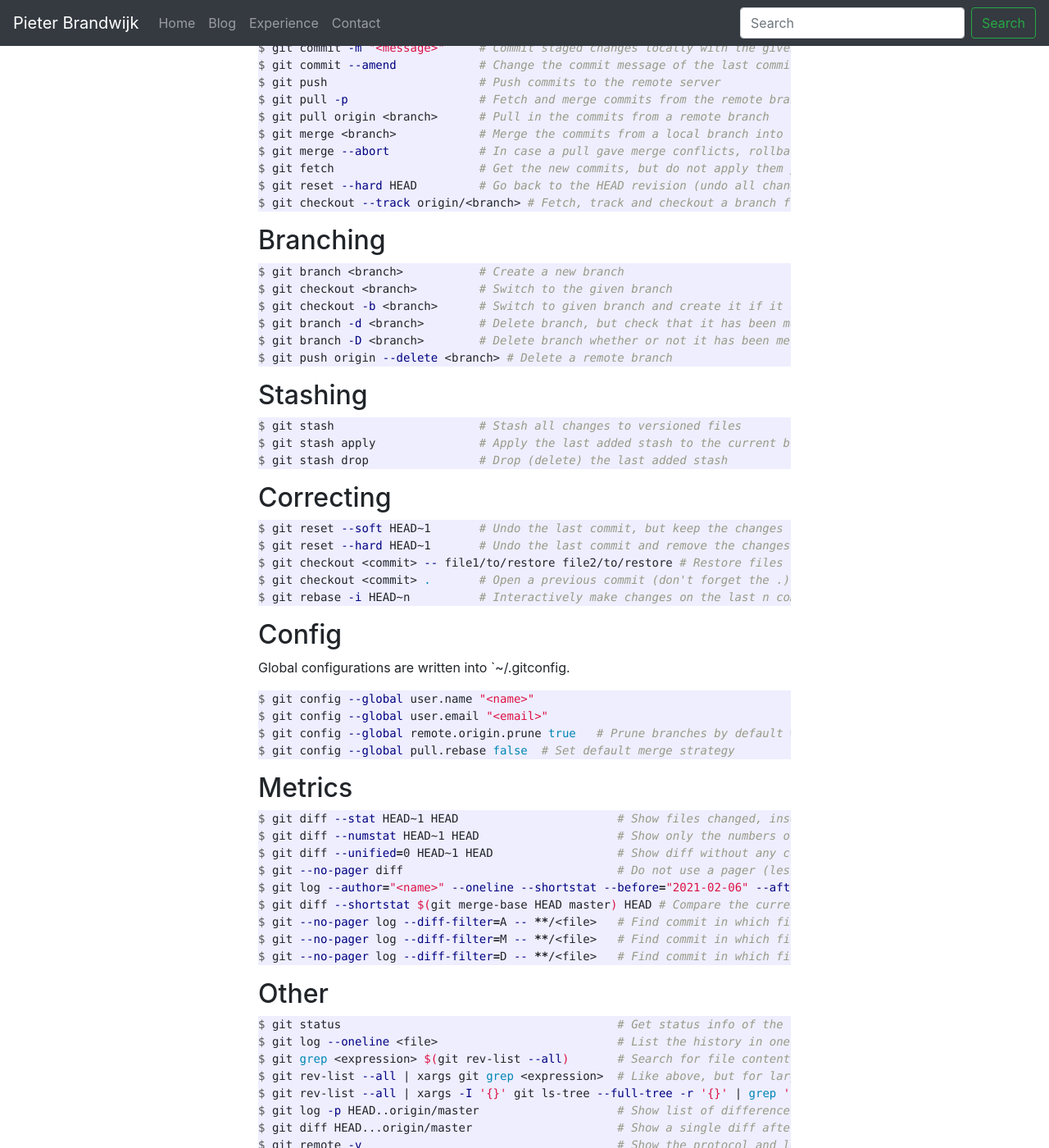
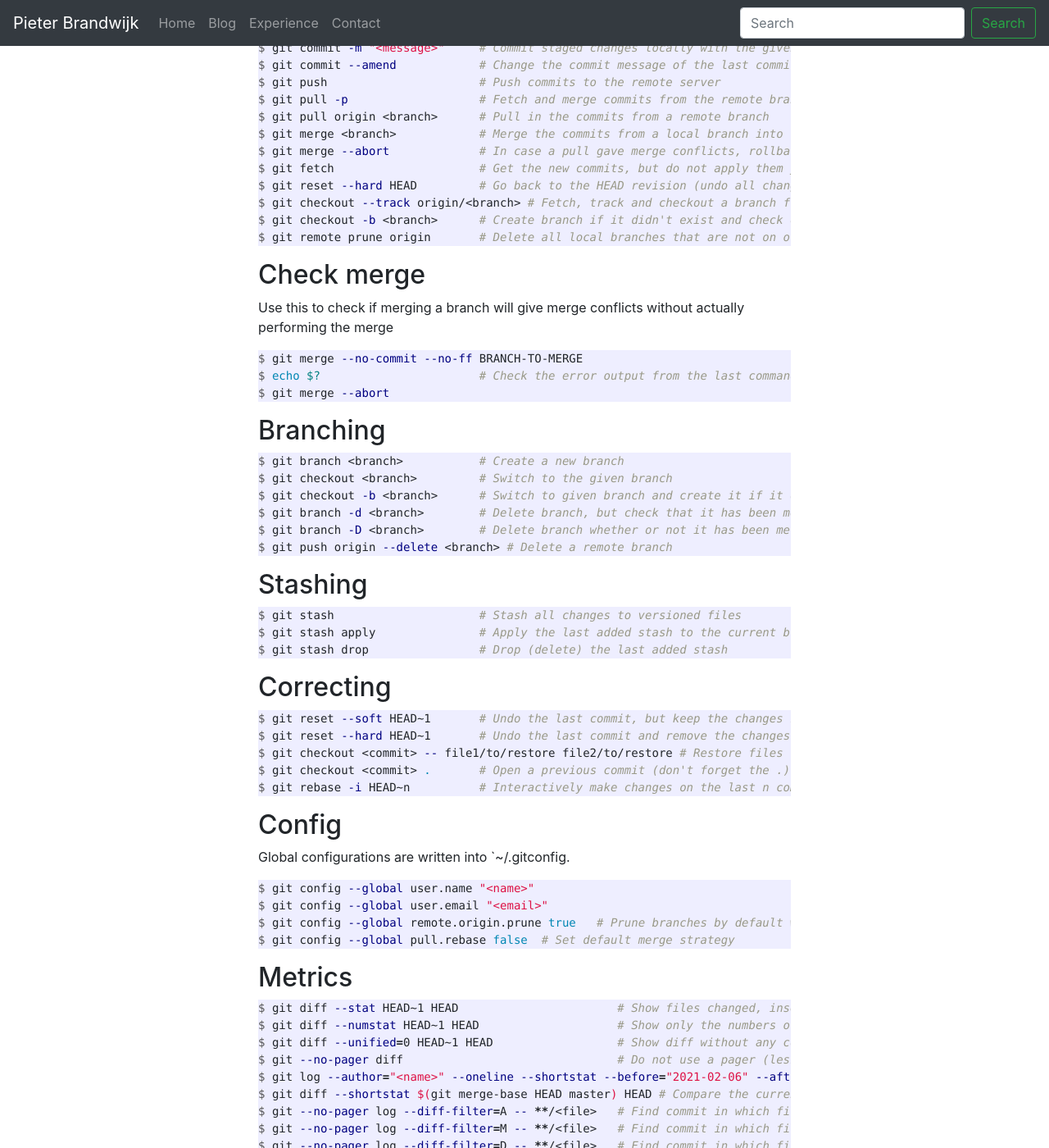
Before and after one commit to pbrandwijk/pbrandwijk.github.io, a Jekyll site: the page built from _posts/2020-09-14-cheat-sheet-git.md, in a window 1280 px wide and 1400 px high, scrolled down 289 px. Shown: the whole window at 82% size. Built offline with Jekyll 4.4.1, drawn with Linux system fonts in a browser that asks for light colours; nearby versions of some CDN libraries; comment, search, counter and statistics services are not loaded; some of the changed text lies outside the part shown.

Commit message:
Add git commands

````diff
--- a/_posts/2020-09-14-cheat-sheet-git.md
+++ b/_posts/2020-09-14-cheat-sheet-git.md
@@ -24,6 +24,16 @@ $ git merge --abort             # In case a pull gave merge conflicts, rollback
 $ git fetch                     # Get the new commits, but do not apply them yet
 $ git reset --hard HEAD         # Go back to the HEAD revision (undo all changes to versioned files)
 $ git checkout --track origin/<branch> # Fetch, track and checkout a branch from origin
+$ git checkout -b <branch>      # Create branch if it didn't exist and check out
+$ git remote prune origin       # Delete all local branches that are not on origin
+```
+
+## Check merge
+Use this to check if merging a branch will give merge conflicts without actually performing the merge
+```console
+$ git merge --no-commit --no-ff BRANCH-TO-MERGE
+$ echo $?                       # Check the error output from the last command
+$ git merge --abort
 ```
 
 ## Branching
@@ -84,6 +94,7 @@ $ git rev-list --all | xargs -I '{}' git ls-tree --full-tree -r '{}' | grep '.*<
 $ git log -p HEAD..origin/master                    # Show list of differences after a git fetch
 $ git diff HEAD...origin/master                     # Show a single diff after git fetch
 $ git remote -v                                     # Show the protocol and location of the remote repositories
+$ git remote show origin                            # Show info about remote repository
 $ git remote set-url origin ssh://git@github.com/<user>/<repo> # Change the protocol to ssh
 $ ssh-keygen -t ed25519 -C "<email>" -f ~/.ssh/git_id_ed25519 # Generate an ssh keypair for usage with git via ssh
 ```
````
